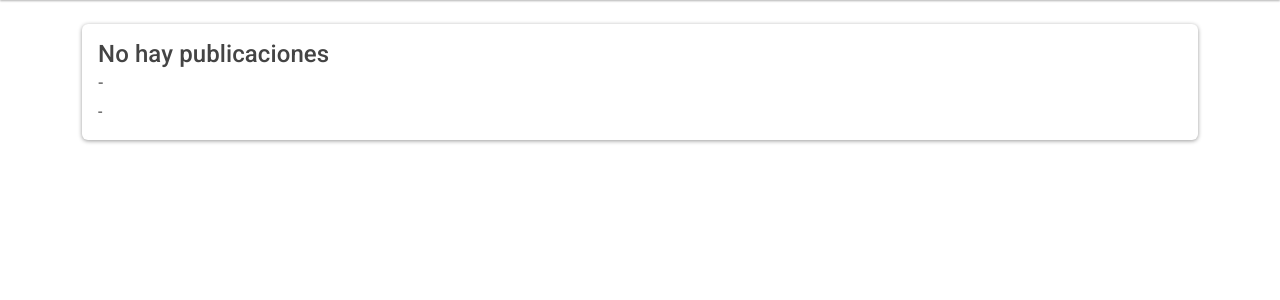
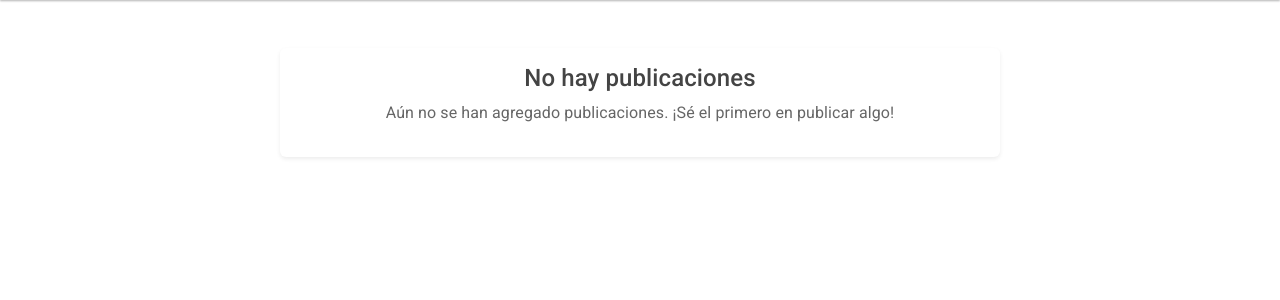
Before and after one commit to JesusMachaca/Sist_Dist-2, a Flask app: page / in a window 1280 px wide. Shown: the part 85-385 px from the top of the page. Run offline with Flask 3, Linux system fonts and the light colour scheme; data that the repository does not hold is empty; some libraries are stand-ins or nearby versions.

Commit message:
Update index.html

```diff
--- a/templates/index.html
+++ b/templates/index.html
@@ -1,24 +1,42 @@
 {% extends 'layout.html' %}
 
 {% block body %}
-
-<div class="col-auto">
+<div class="container mt-4">
+    <div class="row">
+        <div class="col-md-8 mx-auto">
             {% if publicaciones %}
                 {% for publicacion in publicaciones %}
-            <div class="card card-body mb-3">
-                <h4 class="card-title">{{ publicacion[0] }}</h4>
-                <h6 class="card-subtitle mb-2 text-muted">{{ publicacion[1] }}</h6>
+                    <div class="card shadow-sm mb-3">
+                        <div class="card-body">
+                            <!-- Encabezado: Foto, Nombre y correo -->
+                            <div class="d-flex align-items-center mb-2">
+                                <!-- Foto de perfil -->
+                                <img src="https://w7.pngwing.com/pngs/152/932/png-transparent-silhouette-person-graphy-silhouette-animals-rectangle-photography.png"
+                                     alt="Foto de perfil"
+                                     class="rounded-circle me-3"
+                                     style="width: 50px; height: 50px;">
+                                <!-- Nombre y correo -->
+                                <div>
+                                    <h5 class="mb-0">{{ publicacion[0] }}</h5>
+                                    <small class="text-muted">{{ publicacion[1] }}</small>
+                                </div>
+                            </div>
+                            <!-- Contenido de la publicación -->
                             <p class="card-text">{{ publicacion[2] }}</p>
-                <p class="text-secondary"> ({{ publicacion[3] }})</p>
+                            <!-- Fecha -->
+                            <p class="text-muted small mb-0">{{ publicacion[3] }}</p>
+                        </div>
                     </div>
                 {% endfor %}
             {% else %}
-        <div class="card card-body">
+                <div class="card shadow-sm">
+                    <div class="card-body text-center">
                         <h4 class="card-title">No hay publicaciones</h4>
-            <h6 class="card-subtitle mb-2 text-muted">-</h6>
-            <p class="card-text">-</p>
+                        <p class="text-muted">Aún no se han agregado publicaciones. ¡Sé el primero en publicar algo!</p>
+                    </div>
                 </div>
             {% endif %}
         </div>
-
+    </div>
+</div>
 {% endblock %}
```
Lines whose indentation alone changed are shown as unchanged.
